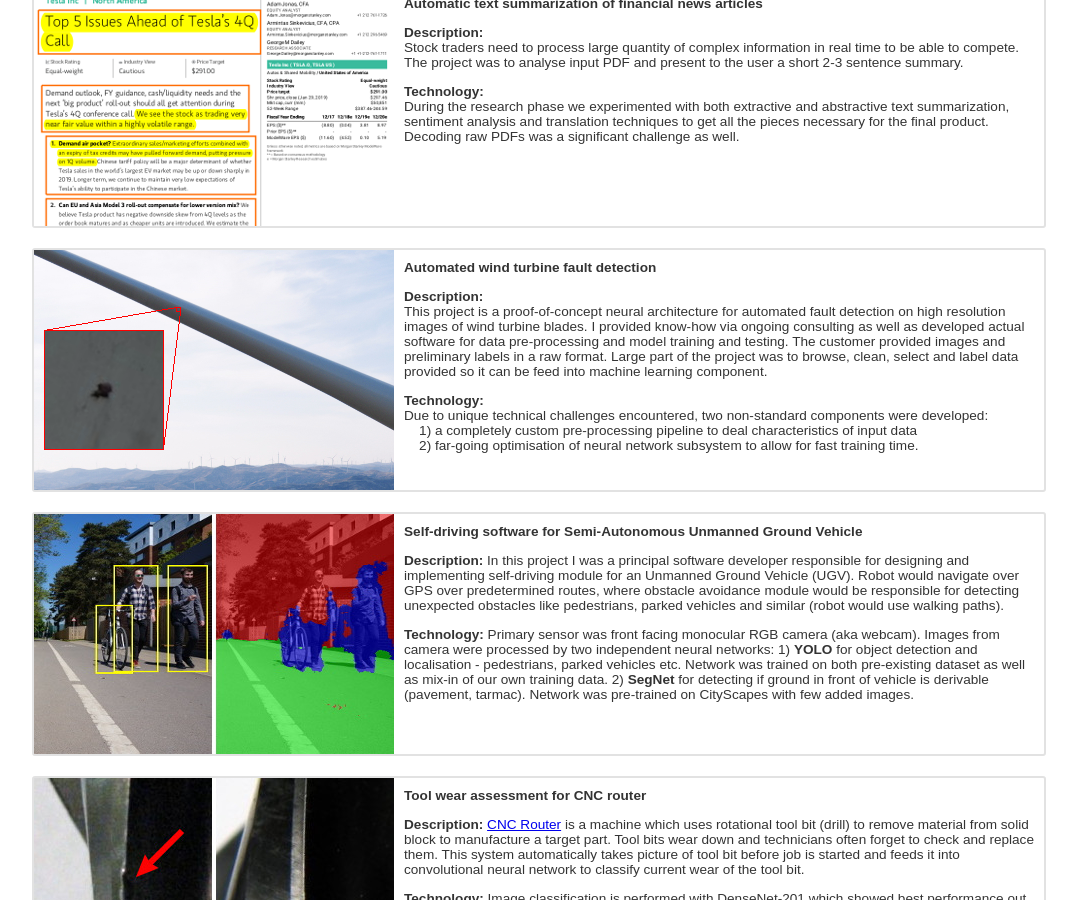
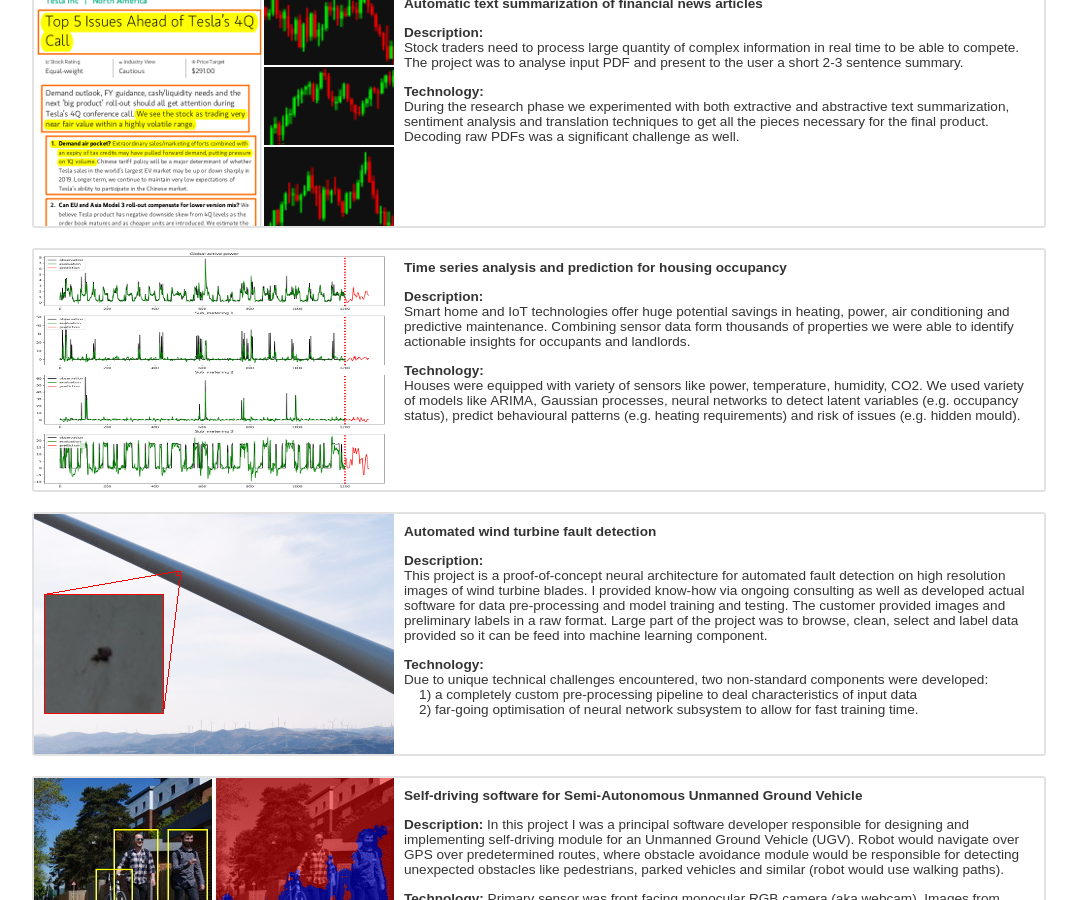
Before and after one commit to marcinbogdanski/marcinbogdanski.github.io, a Jekyll site: the page built from commercial-portfolio.html, in a window 1280 px wide and 900 px high, scrolled down 494 px. Shown: the whole window, without its empty margins (113-1190 px from the left). Built offline with Jekyll 4.4.1, drawn with Linux system fonts in a browser that asks for light colours.

Commit message:
Add housing time series prediction

```diff
--- a/commercial-portfolio.html
+++ b/commercial-portfolio.html
@@ -17,9 +17,15 @@ layout: default
             %}
 
         {% include poster.html
-            image="/assets/images/portfolio/summarization.png"
+            image="/assets/images/portfolio/summarization2.png"
             title="Automatic text summarization of financial news articles"
             description="<p><b>Description:</b><br />Stock traders need to process large quantity of complex information in real time to be able to compete. The project was to analyse input PDF and present to the user a short 2-3 sentence summary.</p><p><b>Technology:</b><br />During the research phase we experimented with both extractive and abstractive text summarization, sentiment analysis and translation techniques to get all the pieces necessary for the final product. Decoding raw PDFs was a significant challenge as well.</p>"
+            %}
+
+        {% include poster.html
+            image="/assets/images/portfolio/timeseries.png"
+            title="Time series analysis and prediction for housing occupancy"
+            description="<p><b>Description:</b><br />Smart home and IoT technologies offer huge potential savings in heating, power, air conditioning and predictive maintenance. Combining sensor data form thousands of properties we were able to identify actionable insights for occupants and landlords.</p><p><b>Technology:</b><br />Houses were equipped with variety of sensors like power, temperature, humidity, CO2. We used variety of models like ARIMA, Gaussian processes, neural networks to detect latent variables (e.g. occupancy status), predict behavioural patterns (e.g. heating requirements) and risk of issues (e.g. hidden mould).</p>"
             %}
 
 
```
Also changed, not shown: assets/images/portfolio/summarization2.png (added), assets/images/portfolio/timeseries.png (added).
